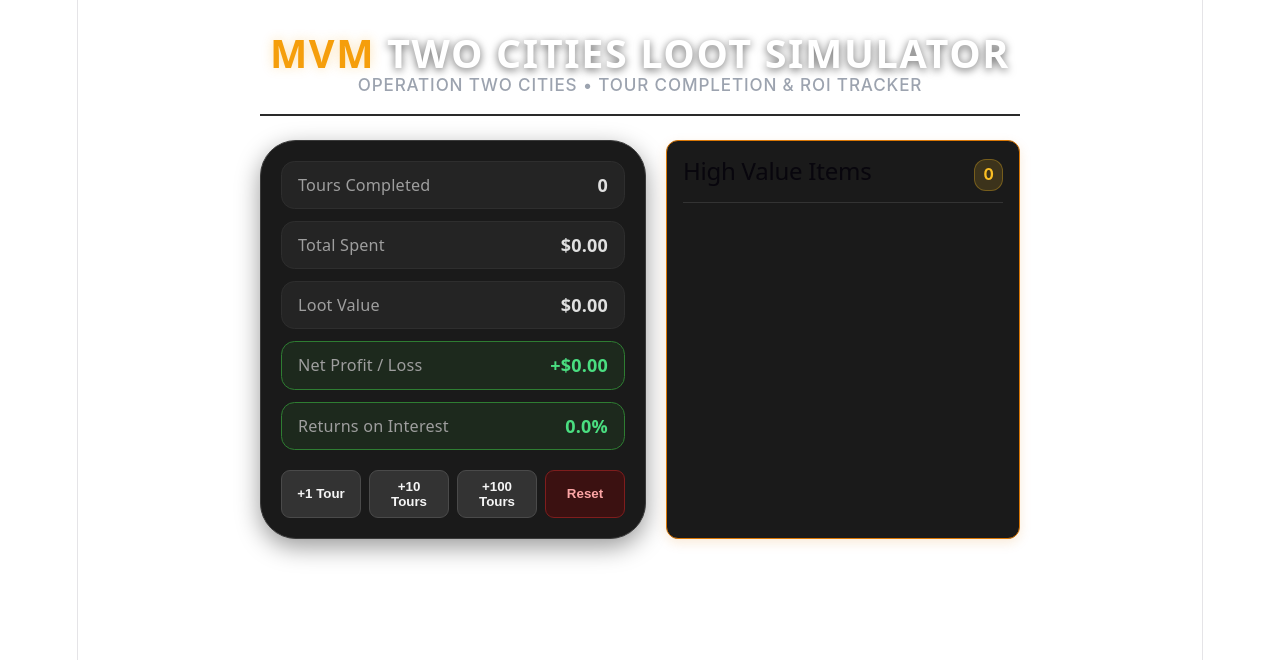
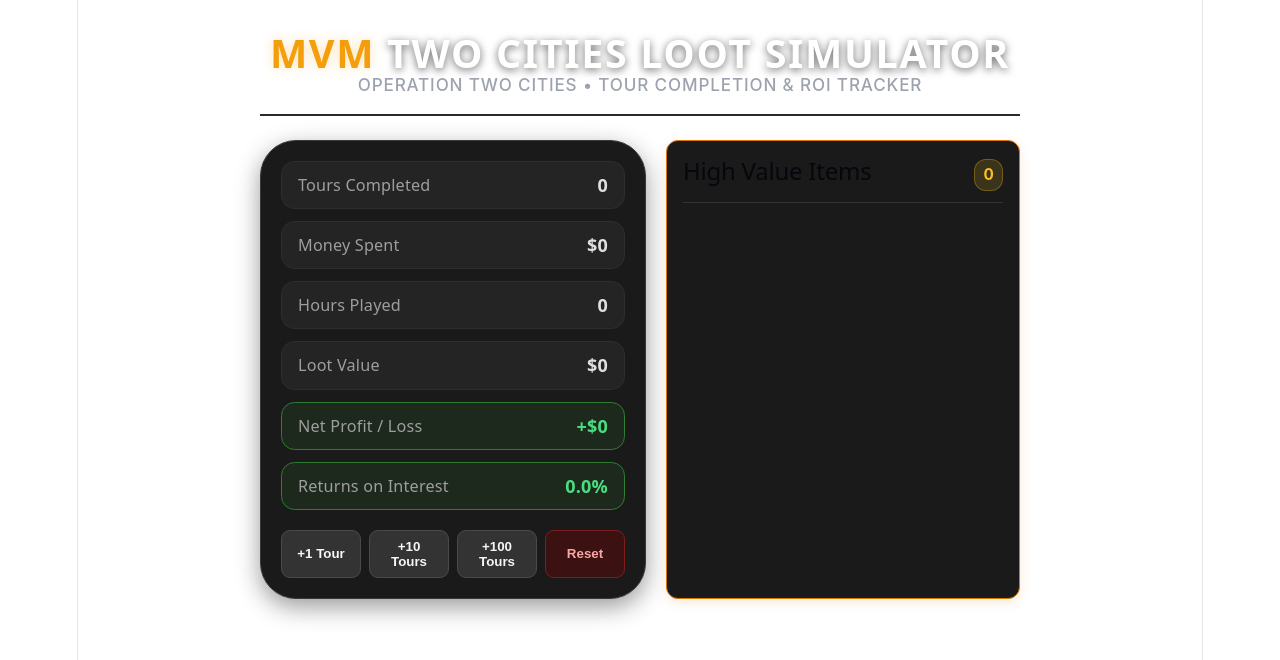
Before and after one commit to MattCumbo99/tf2-mvm-loot-simulator-tc, a React (Vite) app: page / in a window 1280 px wide. Shown: the top 660 px of the page. Built offline with nearby package versions, Linux system fonts and the light colour scheme.

Commit message:
Minor stats change

```diff
--- a/src/components/StatsBar/StatsBar.tsx
+++ b/src/components/StatsBar/StatsBar.tsx
@@ -15,23 +15,29 @@
     <div className="stats-bar">
       <div className="stat-card">
         <label>Tours Completed</label>
-        <span>{stats.toursCompleted}</span>
+        <span>{stats.toursCompleted.toLocaleString()}</span>
       </div>
 
       <div className="stat-card">
-        <label>Total Spent</label>
-        <span>${stats.totalSpent.toFixed(2)}</span>
+        <label>Money Spent</label>
+        <span>${stats.totalSpent.toLocaleString()}</span>
+      </div>
+
+      <div className="stat-card">
+        <label>Hours Played</label>
+        <span>{(stats.toursCompleted * 2.1).toLocaleString()}</span>
       </div>
 
       <div className="stat-card">
         <label>Loot Value</label>
-        <span>${stats.totalLootValue.toFixed(2)}</span>
+        <span>${stats.totalLootValue.toLocaleString()}</span>
       </div>
 
       <div className={`stat-card ${isProfitable ? "profit" : "loss"}`}>
         <label>Net Profit / Loss</label>
         <span>
-          {isProfitable ? "+" : "-"}${Math.abs(stats.netProfit).toFixed(2)}
+          {isProfitable ? "+" : "-"}$
+          {Math.abs(stats.netProfit).toLocaleString()}
         </span>
       </div>
 
--- a/src/components/TourSummaryCard/TourSummaryCard.tsx
+++ b/src/components/TourSummaryCard/TourSummaryCard.tsx
@@ -7,13 +7,14 @@
   robotPartsCommon,
   robotPartsPristine,
 } from "../../types/loot-item";
+import { memo } from "react";
 
 interface Props {
   tourNumber: number;
   tourRewards: TourLoot;
 }
 
-export const TourSummaryCard: React.FC<Props> = ({
+const TourSummaryCardComponent: React.FC<Props> = ({
   tourNumber,
   tourRewards,
 }) => {
@@ -57,3 +58,5 @@
     </div>
   );
 };
+
+export const TourSummaryCard = memo(TourSummaryCardComponent);
```
